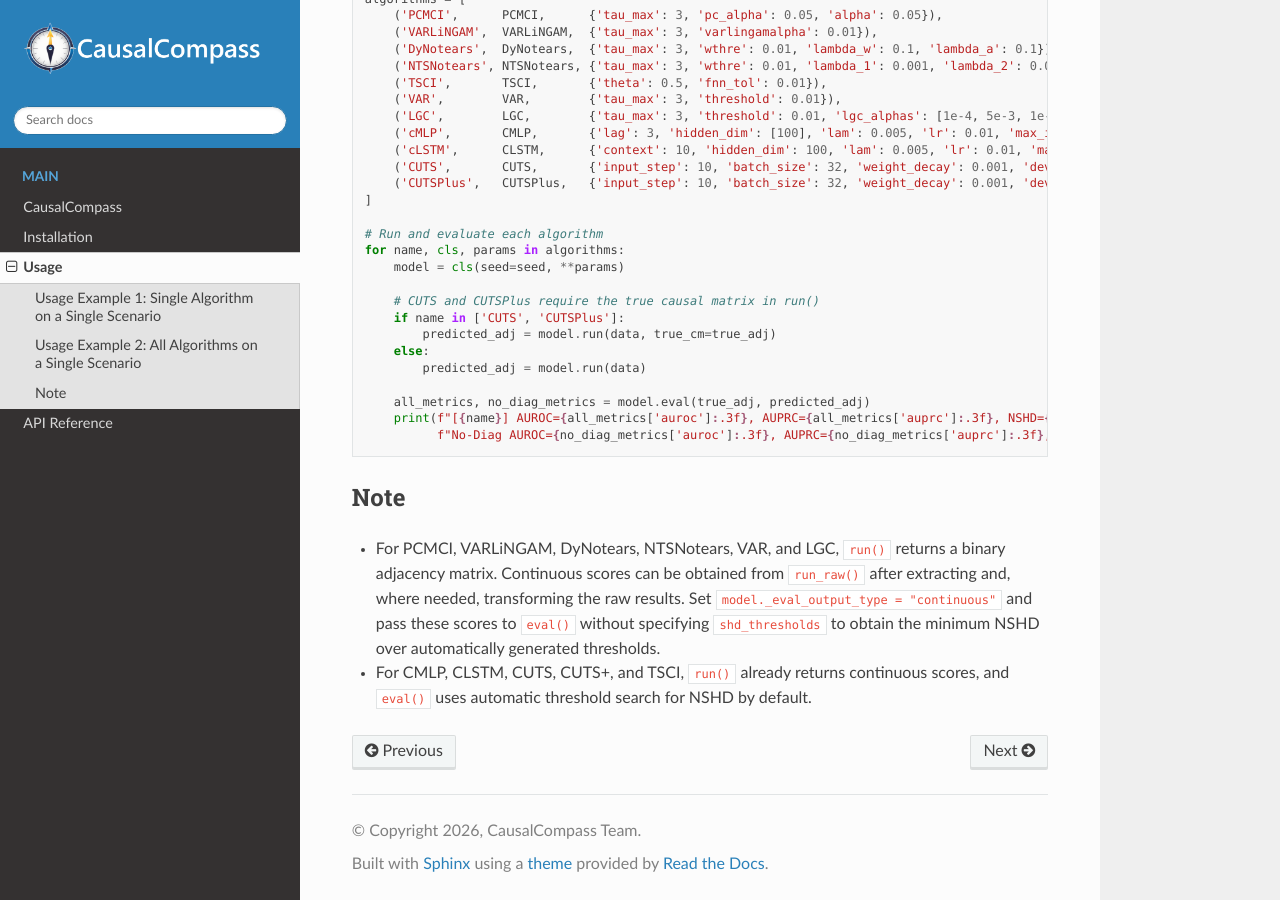
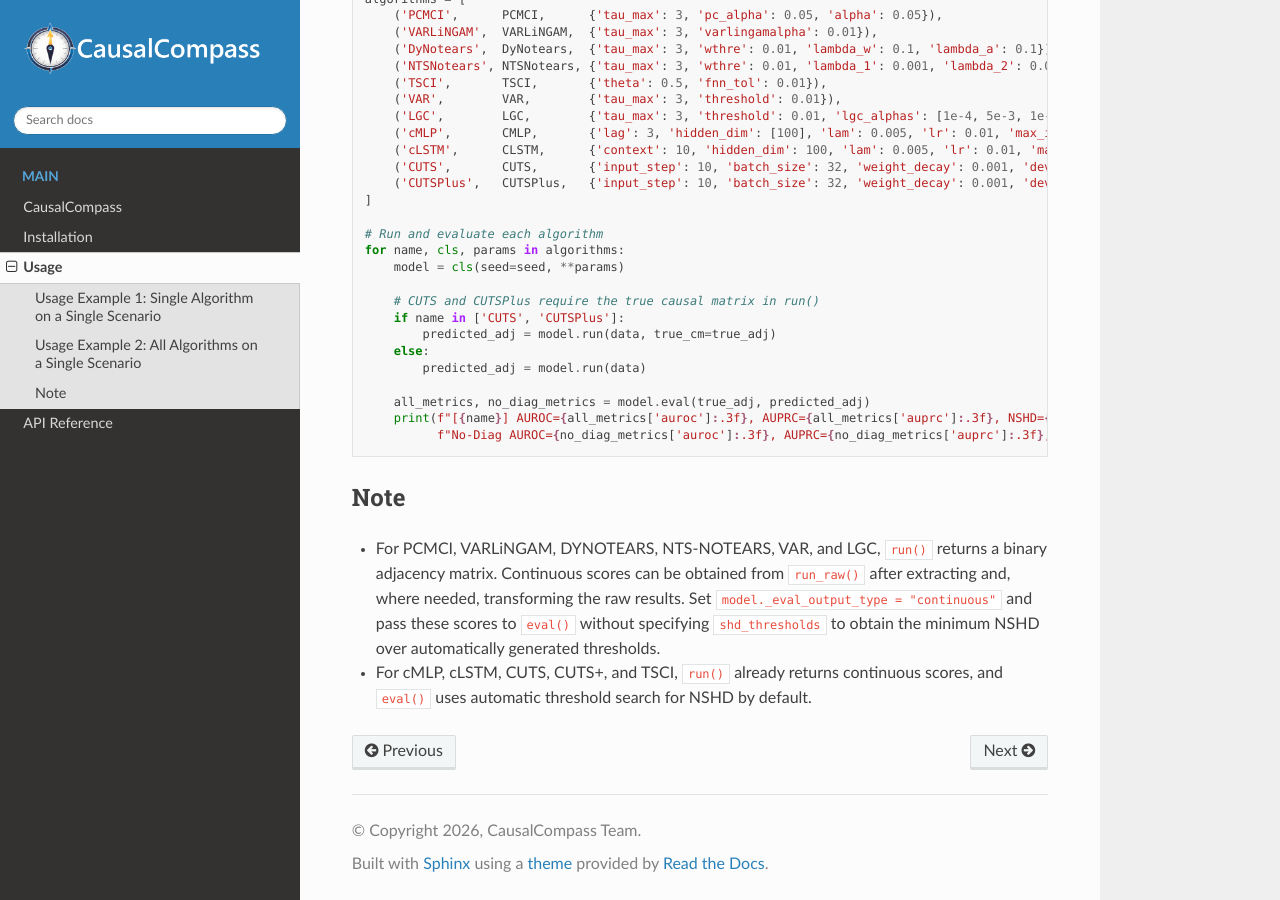
Before and after one commit to huiyang-yi/CausalCompass, a Sphinx documentation site: the page built from docs/source/usage.rst, in a window 1280 px wide and 900 px high, scrolled down 1237 px. Built offline with Sphinx 7.4.7 and the Read the Docs theme 3.1.0, drawn with Linux system fonts in a browser that asks for light colours.

Commit message:
Match algorithm display names in Note sections

```diff
--- a/docs/source/usage.rst
+++ b/docs/source/usage.rst
@@ -95,6 +95,6 @@
 Note
 ^^^^
 
-- For PCMCI, VARLiNGAM, DyNotears, NTSNotears, VAR, and LGC, ``run()`` returns a binary adjacency matrix. Continuous scores can be obtained from ``run_raw()`` after extracting and, where needed, transforming the raw results. Set ``model._eval_output_type = "continuous"`` and pass these scores to ``eval()`` without specifying ``shd_thresholds`` to obtain the minimum NSHD over automatically generated thresholds.
+- For PCMCI, VARLiNGAM, DYNOTEARS, NTS-NOTEARS, VAR, and LGC, ``run()`` returns a binary adjacency matrix. Continuous scores can be obtained from ``run_raw()`` after extracting and, where needed, transforming the raw results. Set ``model._eval_output_type = "continuous"`` and pass these scores to ``eval()`` without specifying ``shd_thresholds`` to obtain the minimum NSHD over automatically generated thresholds.
 
-- For CMLP, CLSTM, CUTS, CUTS+, and TSCI, ``run()`` already returns continuous scores, and ``eval()`` uses automatic threshold search for NSHD by default.
+- For cMLP, cLSTM, CUTS, CUTS+, and TSCI, ``run()`` already returns continuous scores, and ``eval()`` uses automatic threshold search for NSHD by default.
```
Also changed, not shown: README.md (+2 -2 lines).
